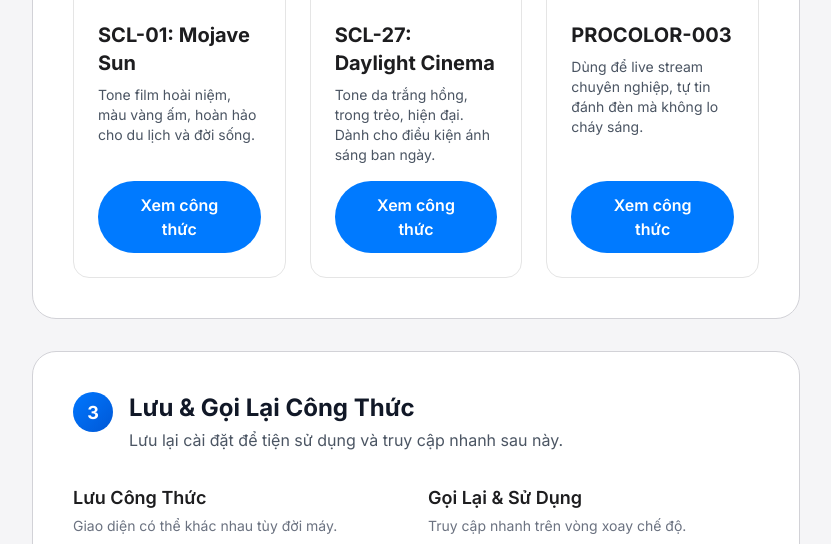
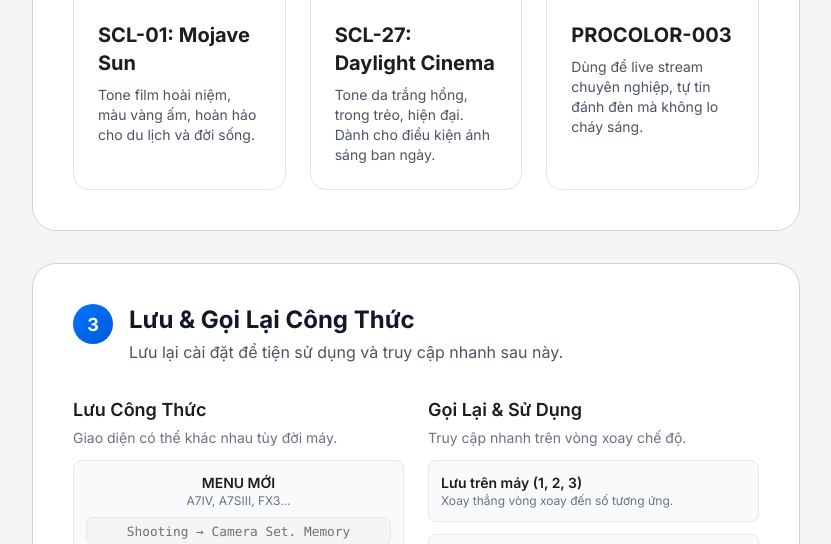
Before and after one commit to thaikpham/color-lab-flyer, a plain HTML site: page index.html in a window 1280 px wide. Shown: the part 1019-1563 px from the top of the page, without its empty margins (224-1055 px from the left). Drawn offline with nearby package versions, Linux system fonts and the light colour scheme.

Commit message:
Update index.html

```diff
--- a/index.html
+++ b/index.html
@@ -58,30 +58,27 @@
                 <!-- Recipe Cards Grid -->
                 <div class="mt-8 grid grid-cols-1 md:grid-cols-3 gap-6">
                     <!-- Card 1: Mojave Sun -->
-                    <div class="recipe-card">
+                    <div class="recipe-card" data-modal-target="#modal-scl01">
                         <img src="https://lh3.googleusercontent.com/pw/AP1GczPC_ounREkB_Q6oj6ZM7ckVGcKKZ_saJP5O63nURHPk09iTI8l4YwSqUzyxJm8ZG760nUJhm5JgmMWyk4uGlDDaaWwjJJPO4E9IAoF1pNfMHqx-2g3OcDS2COZ1w93K8j16X08W24leuMEhZvXx6L4uyw=w736-h1105-s-no?authuser=0" alt="Tone màu film Mojave Sun" class="recipe-card-image">
                         <div class="recipe-card-content">
                             <h3 class="text-xl font-bold mb-2">SCL-01: Mojave Sun</h3>
-                            <p class="text-gray-600 mb-4 text-sm flex-grow">Tone film hoài niệm, màu vàng ấm, hoàn hảo cho du lịch và đời sống.</p>
-                            <button class="view-recipe-btn" data-modal-target="#modal-scl01">Xem công thức</button>
+                            <p class="text-gray-600 text-sm">Tone film hoài niệm, màu vàng ấm, hoàn hảo cho du lịch và đời sống.</p>
                         </div>
                     </div>
                     <!-- Card 2: Daylight Cinema -->
-                    <div class="recipe-card">
+                    <div class="recipe-card" data-modal-target="#modal-scl27">
                         <img src="https://lh3.googleusercontent.com/pw/AP1GczO2Zg9sIDNNb_6VjMP87b8-ADz04gPG7sMtACcq_icK4VBnyfX9HqCuj_KINNrJsAB9vtZWX-PWQlJWvD5UwVIsgqDz599aVKQWPdi7K_MeSKuWCSwe9paPaQ9AF7EWHRtg3y6xo_4YRiXkXAxfIxvpag=w745-h1077-s-no?authuser=0" alt="Tone da trắng hồng" class="recipe-card-image">
                          <div class="recipe-card-content">
                             <h3 class="text-xl font-bold mb-2">SCL-27: Daylight Cinema</h3>
-                            <p class="text-gray-600 mb-4 text-sm flex-grow">Tone da trắng hồng, trong trẻo, hiện đại. Dành cho điều kiện ánh sáng ban ngày.</p>
-                            <button class="view-recipe-btn" data-modal-target="#modal-scl27">Xem công thức</button>
+                            <p class="text-gray-600 text-sm">Tone da trắng hồng, trong trẻo, hiện đại. Dành cho điều kiện ánh sáng ban ngày.</p>
                         </div>
                     </div>
                     <!-- Card 3: PROCOLOR-003 -->
-                    <div class="recipe-card">
+                    <div class="recipe-card" data-modal-target="#modal-procolor003">
                         <img src="https://lh3.googleusercontent.com/pw/AP1GczPr5IM9fb8Mxygh4GGj44LBb0b4IXpdKOoRm_nPd8RtU1mbQONyQ36KZZs7PQImtpbA3xhWKp7S3AO534tRrgbssXY_dp3SBgQ7Y0hQPY7wymdLYCrTIp3KqeJb2RJcBjuPfNSmP3hXUgkHHujBcKZE4g=w442-h957-s-no?authuser=0" alt="Livestream" class="recipe-card-image">
                          <div class="recipe-card-content">
                             <h3 class="text-xl font-bold mb-2">PROCOLOR-003</h3>
-                            <p class="text-gray-600 mb-4 text-sm flex-grow">Dùng để live stream chuyên nghiệp, tự tin đánh đèn mà không lo cháy sáng.</p>
-                            <button class="view-recipe-btn" data-modal-target="#modal-procolor003">Xem công thức</button>
+                            <p class="text-gray-600 text-sm">Dùng để live stream chuyên nghiệp, tự tin đánh đèn mà không lo cháy sáng.</p>
                         </div>
                     </div>
                 </div>
```
